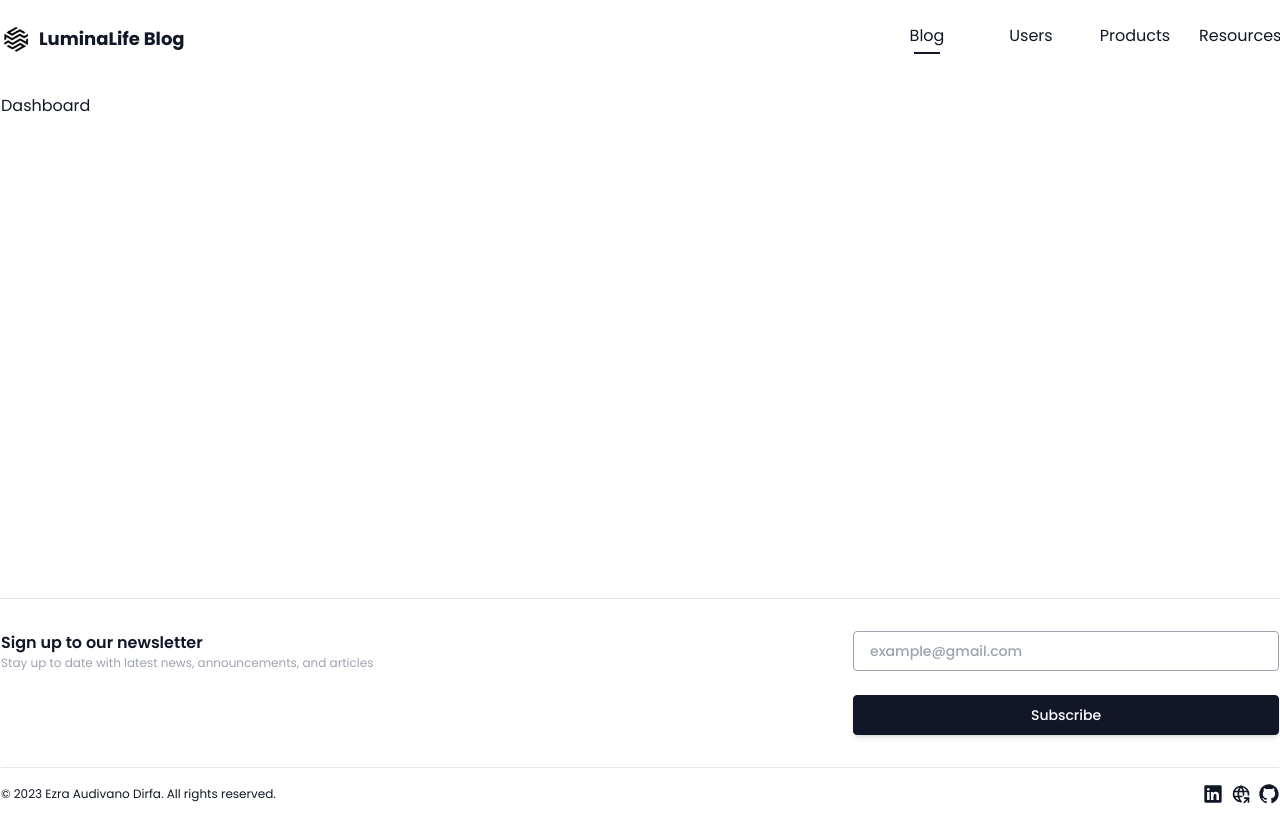
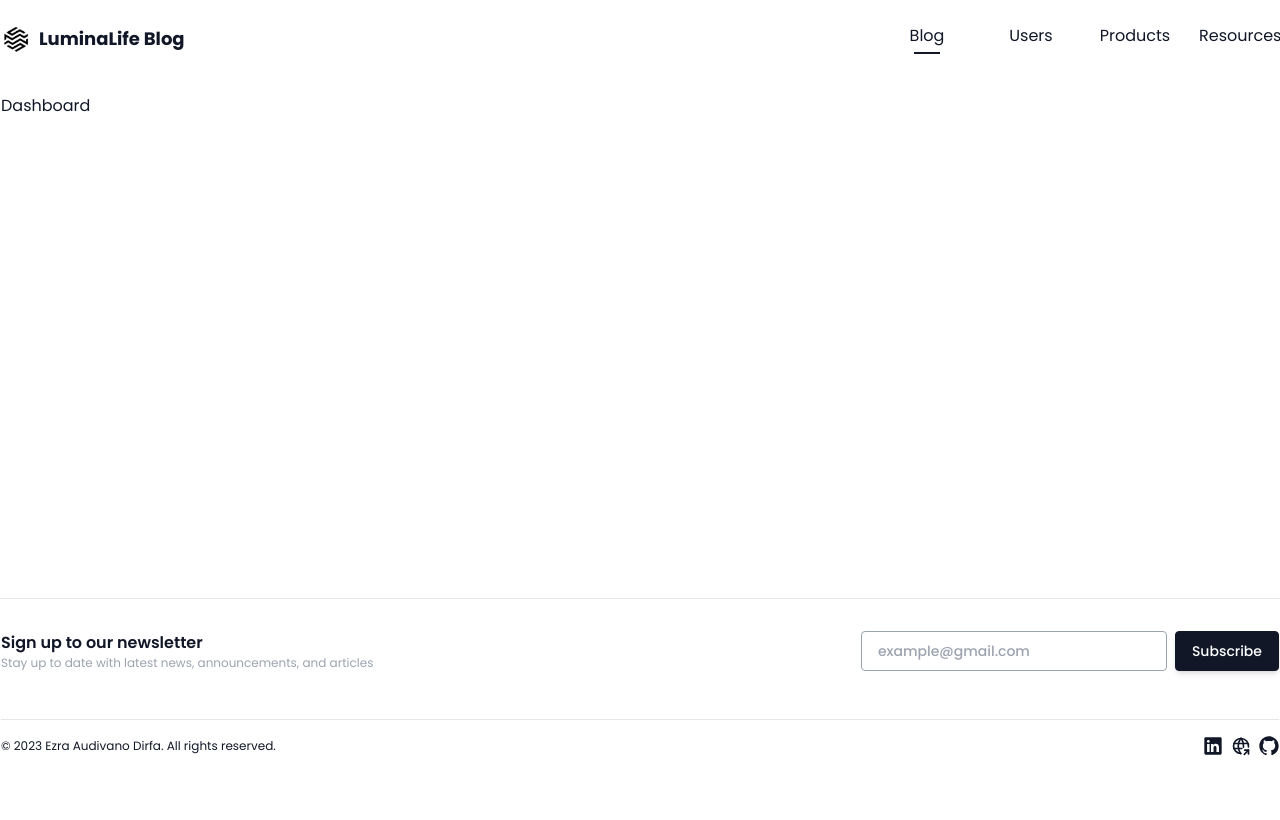
Before and after one commit to ezradio1/blog-app, a Next.js app: page / in a window 1280 px wide. Built offline with nearby package versions, Linux system fonts and the light colour scheme.

Commit message:
style: responsive footer

```diff
--- a/src/components/Footer/index.tsx
+++ b/src/components/Footer/index.tsx
@@ -1,9 +1,7 @@
-import React from "react";
+import Button from "../Button";
 import Container from "../Container";
+import Input from "../Input";
 import { SOCIAL_MEDIA_LIST } from "./index.constants";
-import Tooltip from "../Tooltip";
-import Button from "../Button";
-import Input from "../Input";
 
 const Footer = () => {
   return (
@@ -17,7 +15,7 @@
             </p>
           </div>
 
-          <div className="flex flex-col gap-2 md:w-1/3 justify-end">
+          <div className="flex flex-col md:flex-row gap-2 md:w-1/3 justify-end">
             <Input placeholder="example@gmail.com" type="email" />
             <Button>Subscribe</Button>
           </div>
```
